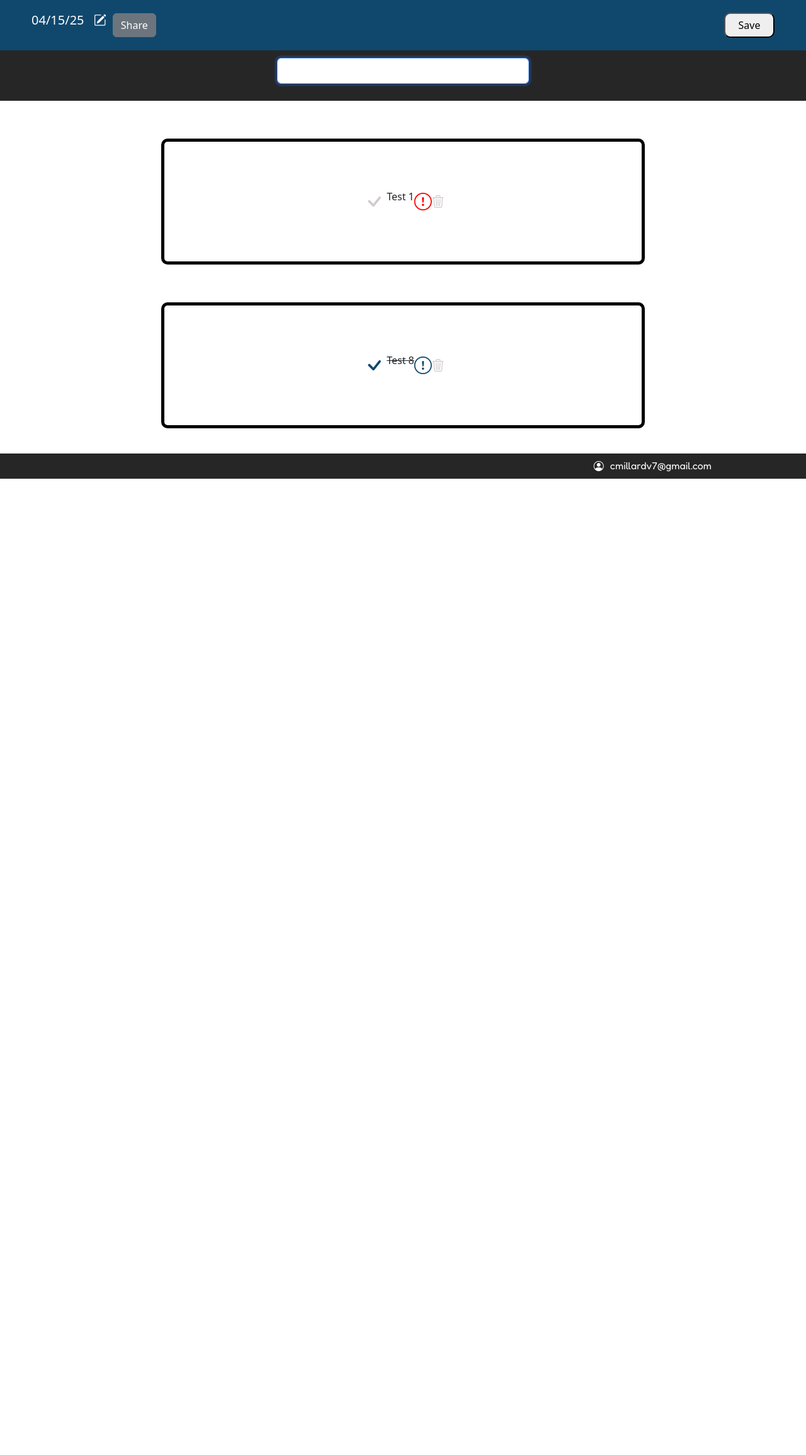
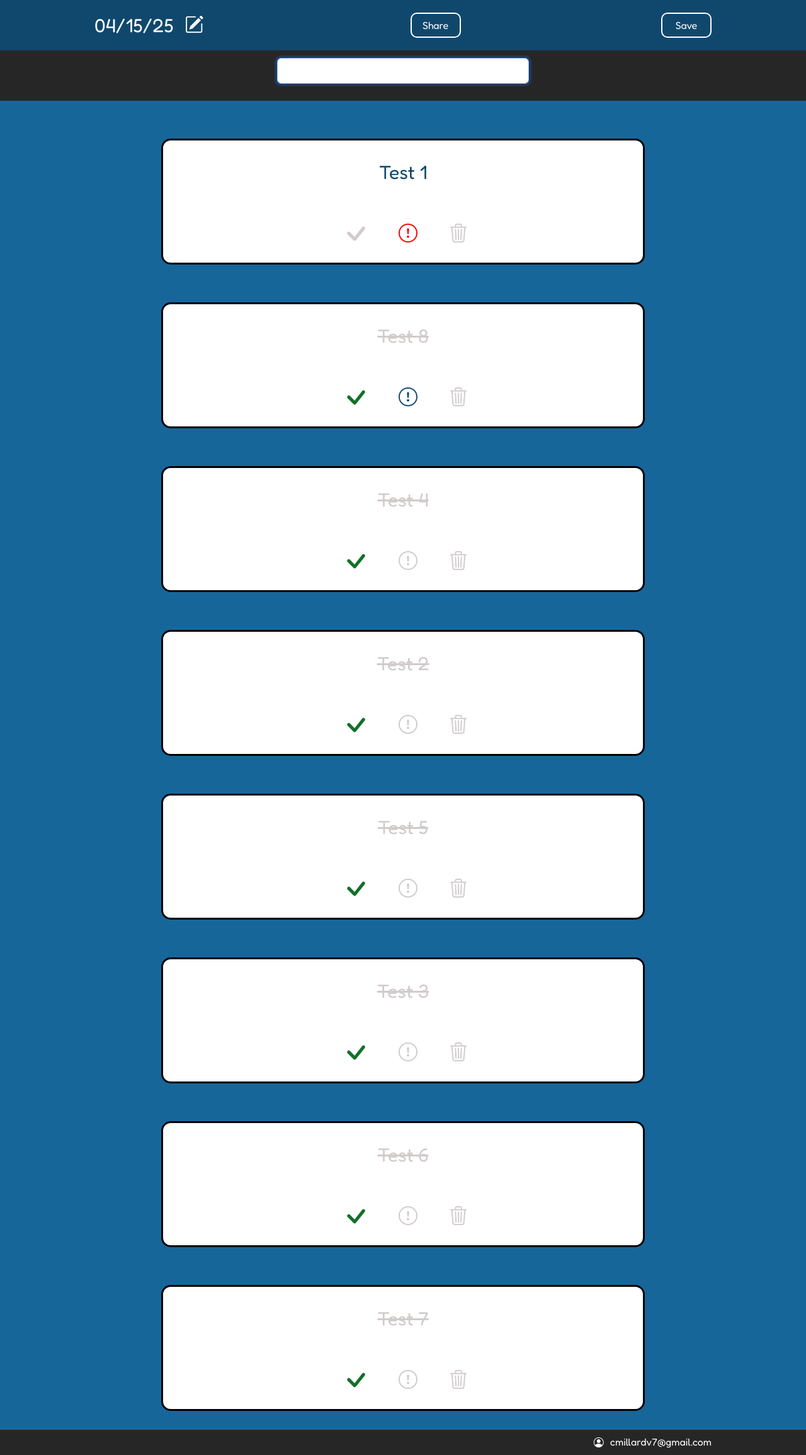
Before and after one commit to BolognaKenshin/to-do-list, a Flask app: a page that uses templates/edit-list.html in a window 1280 px wide. Shown: the part 50-2360 px from the top of the page at 63% size. Before the commit the page ends 810 px from the top, so only its background shows below. Run offline with Flask 3, Linux system fonts and the light colour scheme; a user stored in the database is signed in; some libraries are stand-ins or nearby versions.

Commit message:
Dev Branch - Edit pages need styling

```diff
--- a/static/css/styles.css
+++ b/static/css/styles.css
@@ -280,9 +318,11 @@
 }
 
 .list-name {
-    font-size: 20px;
+    font-family: "Fredoka", sans-serif;
+    font-size: 30px;
     color: white;
     text-align: center;
+    margin: 0;
 }
 
 #list-name-bar {
@@ -291,7 +331,7 @@
     display: flex;
     height: 80px;
     width: 100%;
-    padding: 0 50px;
+    padding: 0 150px;
 }
 
 
@@ -337,10 +377,11 @@
 
 #tasks-container {
     align-items: center;
+    background-color: #17669a;
     display: flex;
     flex-direction: column;
     overflow-y: auto;
-    height: calc(100vh - 240px);
+    min-height: calc(100vh - 250px);
     padding-top: 30px;
     width: 100%;
 }
@@ -373,26 +414,62 @@
     }
 }
 
-#save-button, #share-button {
+#save-button, #share-btn {
+    background-color: #10486d;
+    border-color: white;
     border-radius: 10px;
+    border-width: 2px;
+    border-style: solid;
+    color: white;
+    font-family: "Fredoka", sans-serif;
     flex-shrink: 0;
     margin-left: auto;
     height: 40px;
     width: 80px;
+    transition: background-color 0.2s ease, color 0.2s ease;
+}
+
+#save-button:hover, #share-button:hover {
+    background-color: white;
+    border-color: white;
+    color: #10486d;
 }
 
 .task-div, .task-complete-div, .task-important-div{
     align-items: center;
     background-color: white;
-    border-radius: 10px;
+    border-radius: 15px;
     border-color: black;
     border-style: solid;
-    border-width: 5px;
+    border-width: 3px;
     display: flex;
+    flex-wrap: wrap;
     width: 60%;
     min-height: 200px;
     justify-content: center;
     margin: 30px 0;
+    padding: 0 30px;
+}
+
+.task-name, .task-name-done {
+    color: #10486d;
+    font-family: "Fredoka", sans-serif;
+    font-weight: 400;
+    font-size: 30px;
+    margin: 10px;
+    max-width: 100%;
+    overflow-wrap: break-word;
+}
+
+.task-name-done {
+    color: rgb(209, 203, 203);
+}
+
+.task-button-div {
+    align-items: center;
+    display: flex;
+    width: 100%;
+    justify-content: center;
 }
 
 #top-bar-email {
@@ -422,24 +499,26 @@
 }
 
 i.bi-check {
-    font-size: 2.5rem;
+    font-size: 3.5rem;
     line-height: 1;
     color: rgb(209, 203, 203);
 }
 
 
 i.bi-check:hover{
-    color: #10486d;
+    color: rgb(19, 112, 42);
 }
 
 i.bi-check-complete {
-    color: #10486d
+    color: rgb(19, 112, 42);
 }
 
 i.bi-exclamation-circle {
     color: rgb(209, 203, 203);
-    font-size: 1.75rem;
+    font-size: 30px;
     line-height: 1;
+    margin-left: 40px;
+    margin-right: 50px;
 }
 
 i.bi-exclamation-circle:hover {
@@ -456,7 +535,7 @@
 
 i.bi-trash3, i.bi-pencil-square {
     color: rgb(209, 203, 203);
-    font-size: 20px;
+    font-size: 30px;
     line-height: 1;
 }
 
@@ -465,6 +544,9 @@
     transition: color 0.2s ease;
 }
 
+i.task-trash {
+    margin: 0;
+}
 
 i.bi-pencil-square {
     margin: 10px;
--- a/templates/edit-list.html
+++ b/templates/edit-list.html
@@ -9,8 +9,8 @@
         {% endwith %}
 
         <p class="list-name">{{ list.list_name }} <a href="{{ url_for('name_list', rename='rename', url_id=list.list_url_id) }}"><i class="bi bi-pencil-square name-pencil"></i></a></p>
-        <button type="button" class="btn btn-secondary" id="share-btn" data-bs-container="body" data-bs-toggle="popover" data-bs-placement="top" data-bs-content="<p>Share this link:</p>
-            <p>{{ current_url }}</p>"
+        <button type="button" class="btn btn-secondary" id="share-btn" data-bs-container="body" data-bs-toggle="popover" data-bs-placement="top" data-bs-content="<p class='share-p'>Share this link:</p>
+            <p class='share-url'>{{ current_url }}</p>"
             >Share
         </button>
 
@@ -25,10 +25,13 @@
         {% for task in tasks|selectattr('importance', 'equalto', True) %}
             {% if not task['finished'] %}
                 <div class="task-important-div" data-order="{{ task['order_num'] }}">
+
+                    <p class="task-name">{{ task['task'] }}</p>
+                    <div class="task-button-div">
                         <button type="button" class="task-button" onclick="window.location.href='{{ url_for('mark_as_completed', task_index=tasks.index(task)) }}'" ><i class="bi bi-check"></i></button>
-                    <p>{{ task['task'] }}</p>
                         <button type="button" class="task-button" onclick="window.location.href='{{ url_for('change_importance', task_index=tasks.index(task)) }}'"><i class="bi bi-exclamation-circle important"></i></button>
-                    <button type="button" class="task-button" onclick="window.location.href='{{ url_for('delete_task', new_list=False, task_index=tasks.index(task)) }}'"><i class="bi bi-trash3"></i></button>
+                        <button type="button" class="task-button" onclick="window.location.href='{{ url_for('delete_task', new_list=False, task_index=tasks.index(task)) }}'"><i class="bi bi-trash3 task-trash"></i></button>
+                    </div>
                 </div>
             {% endif %}
         {% endfor %}
@@ -36,10 +39,12 @@
         {% for task in tasks|selectattr('finished', 'equalto', False) %}
             {% if task['importance'] == False %}
                 <div class="task-div" data-order="{{ task['order_num'] }}">
+                    <p class="task-name">{{ task['task'] }}</p>
+                    <div class="task-button-div">
                         <button type="button" class="task-button" onclick="window.location.href='{{ url_for('mark_as_completed', task_index=tasks.index(task)) }}'" ><i class="bi bi-check"></i></button>
-                    <p>{{ task['task'] }}</p>
                         <button type="button" class="task-button" onclick="window.location.href='{{ url_for('change_importance', task_index=tasks.index(task)) }}'"><i class="bi bi-exclamation-circle"></i></button>
-                    <button type="button" class="task-button" onclick="window.location.href='{{ url_for('delete_task', new_list=False, task_index=tasks.index(task)) }}'"><i class="bi bi-trash3"></i></button>
+                        <button type="button" class="task-button" onclick="window.location.href='{{ url_for('delete_task', new_list=False, task_index=tasks.index(task)) }}'"><i class="bi bi-trash3 task-trash"></i></button>
+                    </div>
                 </div>
             {% endif %}
         {% endfor %}
@@ -51,19 +56,24 @@
 
         {% for task in important_finished %}
             <div class="task-complete-div" data-order="{{ task['order_num'] }}">
+
+                <p class="task-name-done"><s>{{ task['task'] }}</s></p>
+                <div class="task-button-div">
                     <button type="button" class="task-button" onclick="window.location.href='{{ url_for('mark_as_completed', task_index=tasks.index(task)) }}'" ><i class="bi bi-check bi-check-complete"></i></button>
-                <p><s>{{ task['task'] }}</s></p>
                     <button type="button" class="task-button" onclick="window.location.href='{{ url_for('change_importance', task_index=tasks.index(task)) }}'"><i class="bi bi-exclamation-circle important-done"></i></button>
-                <button type="button" class="task-button" onclick="window.location.href='{{ url_for('delete_task', new_list=False, task_index=tasks.index(task)) }}'"><i class="bi bi-trash3"></i></button>
+                    <button type="button" class="task-button" onclick="window.location.href='{{ url_for('delete_task', new_list=False, task_index=tasks.index(task)) }}'"><i class="bi bi-trash3 task-trash"></i></button>
+                </div>
             </div>
         {% endfor %}
 
         {% for task in unimportant_finished %}
             <div class="task-complete-div" data-order="{{ task['order_num'] }}">
+                <p class="task-name-done"><s>{{ task['task'] }}</s></p>
+                <div class="task-button-div">
                     <button type="button" class="task-button" onclick="window.location.href='{{ url_for('mark_as_completed', task_index=tasks.index(task)) }}'" ><i class="bi bi-check bi-check-complete"></i></button>
-                <p><s>{{ task['task'] }}</s></p>
                     <button type="button" class="task-button" onclick="window.location.href='{{ url_for('change_importance', task_index=tasks.index(task)) }}'"><i class="bi bi-exclamation-circle"></i></button>
-                <button type="button" class="task-button" onclick="window.location.href='{{ url_for('delete_task', new_list=False, task_index=tasks.index(task)) }}'"><i class="bi bi-trash3"></i></button>
+                    <button type="button" class="task-button" onclick="window.location.href='{{ url_for('delete_task', new_list=False, task_index=tasks.index(task)) }}'"><i class="bi bi-trash3 task-trash"></i></button>
+                </div>
             </div>
         {% endfor %}
     </div>
--- a/templates/new-list.html
+++ b/templates/new-list.html
@@ -8,7 +8,7 @@
         {% endfor %}
         {% endwith %}
 
-        <p class="list-name">{{ list_name }}</p>
+        <p class="list-name">{{ list_name }} </p>
 
         <button id="save-button" onclick="window.location.href='{{ url_for('save_list', new_list=True) }}'">Save</button>
     </div>
```
Also changed, not shown: other parts of static/css/styles.css (+45 -7 lines), templates/lists.html (+4 -4 lines), instance/to-dos.db. Lines whose indentation alone changed are shown as unchanged.
